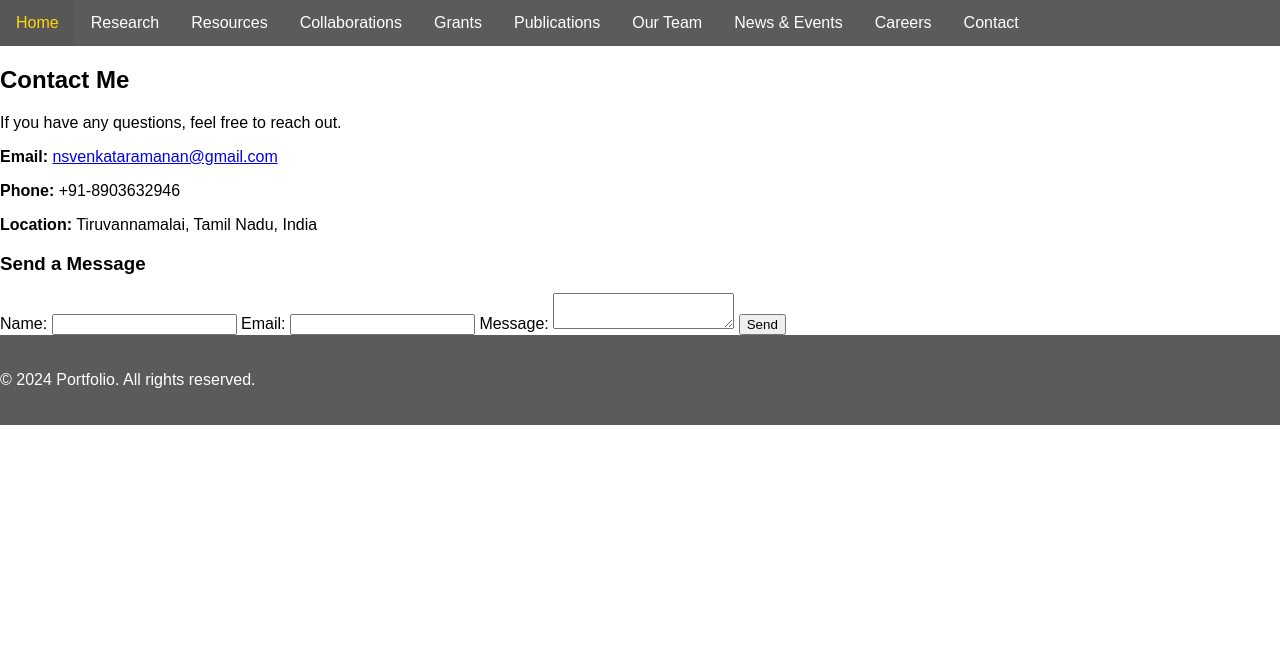
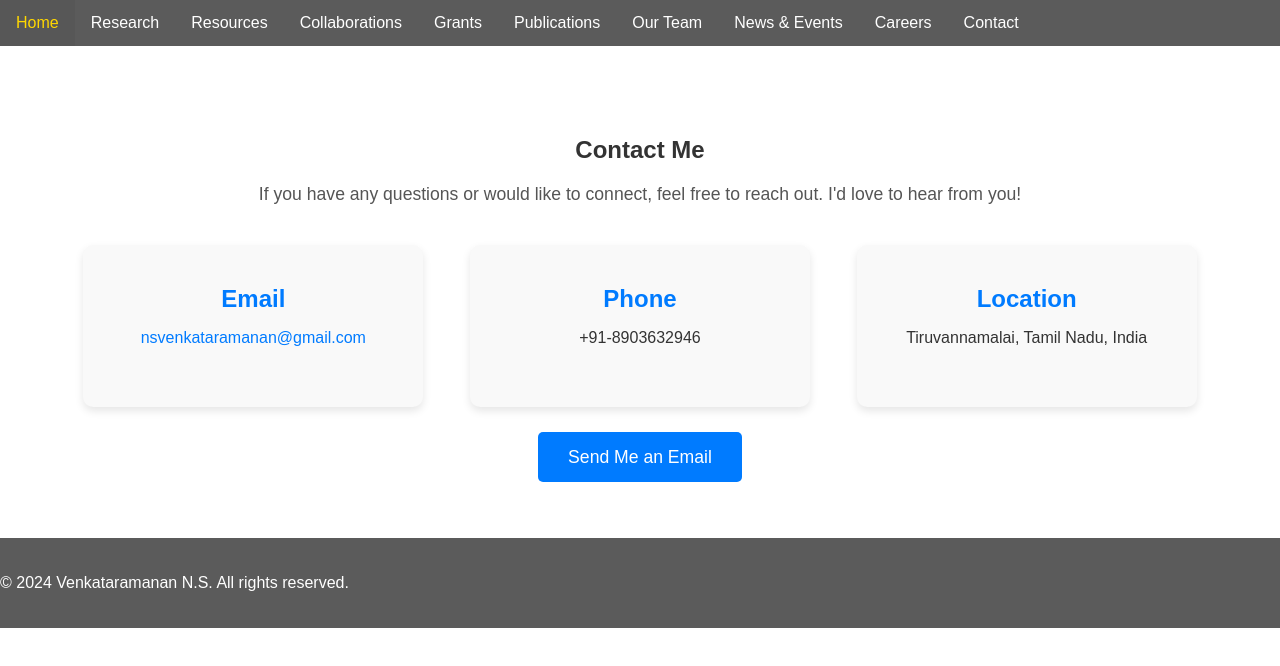
Before and after one commit to BOSS-009/Venkatraman-portfolio, a plain HTML site: page contact.html in a window 1280 px wide. Drawn offline with Linux system fonts and the light colour scheme.

Commit message:
Contact updated

```diff
--- a/contact.html
+++ b/contact.html
@@ -3,7 +3,7 @@
 <head>
     <meta charset="UTF-8">
     <meta name="viewport" content="width=device-width, initial-scale=1.0">
-    <title>Contact</title>
+    <title>Contact - Venkataramanan N.S.</title>
     <link rel="stylesheet" href="styles.css">
 </head>
 <body>
@@ -24,26 +24,34 @@
         </nav>
     </header>
     <main>
-        <section class="content">
-            <h2>Contact Me</h2>
-            <p>If you have any questions, feel free to reach out.</p>
-            <p><strong>Email:</strong> <a href="mailto:nsvenkataramanan@gmail.com">nsvenkataramanan@gmail.com</a></p>
-            <p><strong>Phone:</strong> +91-8903632946</p>
-            <p><strong>Location:</strong> Tiruvannamalai, Tamil Nadu, India</p>
-            <h3>Send a Message</h3>
-            <form action="mailto:nsvenkataramanan@gmail.com" method="post" enctype="text/plain">
-                <label for="name">Name:</label>
-                <input type="text" id="name" name="name" required>
-                <label for="email">Email:</label>
-                <input type="email" id="email" name="email" required>
-                <label for="message">Message:</label>
-                <textarea id="message" name="message" required></textarea>
-                <button type="submit">Send</button>
-            </form>
+        <section class="contact">
+            <h1>Contact Me</h1>
+            <p>If you have any questions or would like to connect, feel free to reach out. I'd love to hear from you!</p>
+
+            <div class="contact-info">
+                <div class="contact-card">
+                    <h2>Email</h2>
+                    <p><a href="mailto:nsvenkataramanan@gmail.com">nsvenkataramanan@gmail.com</a></p>
+                </div>
+
+                <div class="contact-card">
+                    <h2>Phone</h2>
+                    <p>+91-8903632946</p>
+                </div>
+
+                <div class="contact-card">
+                    <h2>Location</h2>
+                    <p>Tiruvannamalai, Tamil Nadu, India</p>
+                </div>
+            </div>
+
+            <div class="contact-button">
+                <a href="mailto:nsvenkataramanan@gmail.com" class="btn">Send Me an Email</a>
+            </div>
         </section>
     </main>
     <footer>
-        <p>&copy; 2024 Portfolio. All rights reserved.</p>
+        <p>&copy; 2024 Venkataramanan N.S. All rights reserved.</p>
     </footer>
 </body>
 </html>
--- a/styles.css
+++ b/styles.css
@@ -301,3 +301,75 @@ footer {
 .research-programme a:hover {
     text-decoration: underline;
 }
+
+/* Contact Section Styling */
+.contact {
+    text-align: center;
+    padding: 50px;
+    background-color: rgba(255, 255, 255, 0.8); /* Semi-transparent background */
+    margin: 20px;
+    border-radius: 10px;
+}
+
+.contact h1 {
+    color: #333;
+    margin-bottom: 20px;
+}
+
+.contact p {
+    font-size: 1.1em;
+    color: #555;
+    margin-bottom: 40px;
+}
+
+.contact-info {
+    display: flex;
+    justify-content: space-around;
+    flex-wrap: wrap;
+    gap: 20px;
+    margin-bottom: 40px;
+}
+
+.contact-card {
+    background-color: #f9f9f9;
+    padding: 20px;
+    border-radius: 10px;
+    box-shadow: 0 4px 8px rgba(0, 0, 0, 0.1);
+    flex: 1;
+    min-width: 200px;
+    max-width: 300px;
+    text-align: center;
+}
+
+.contact-card h2 {
+    color: #007BFF;
+    margin-bottom: 10px;
+}
+
+.contact-card p {
+    font-size: 1em;
+    color: #333;
+}
+
+.contact-card a {
+    color: #007BFF;
+    text-decoration: none;
+}
+
+.contact-card a:hover {
+    text-decoration: underline;
+}
+
+.contact-button .btn {
+    background-color: #007BFF;
+    color: white;
+    padding: 15px 30px;
+    border-radius: 5px;
+    text-decoration: none;
+    font-size: 1.1em;
+    transition: background-color 0.3s ease;
+}
+
+.contact-button .btn:hover {
+    background-color: #005bb5;
+}
```
